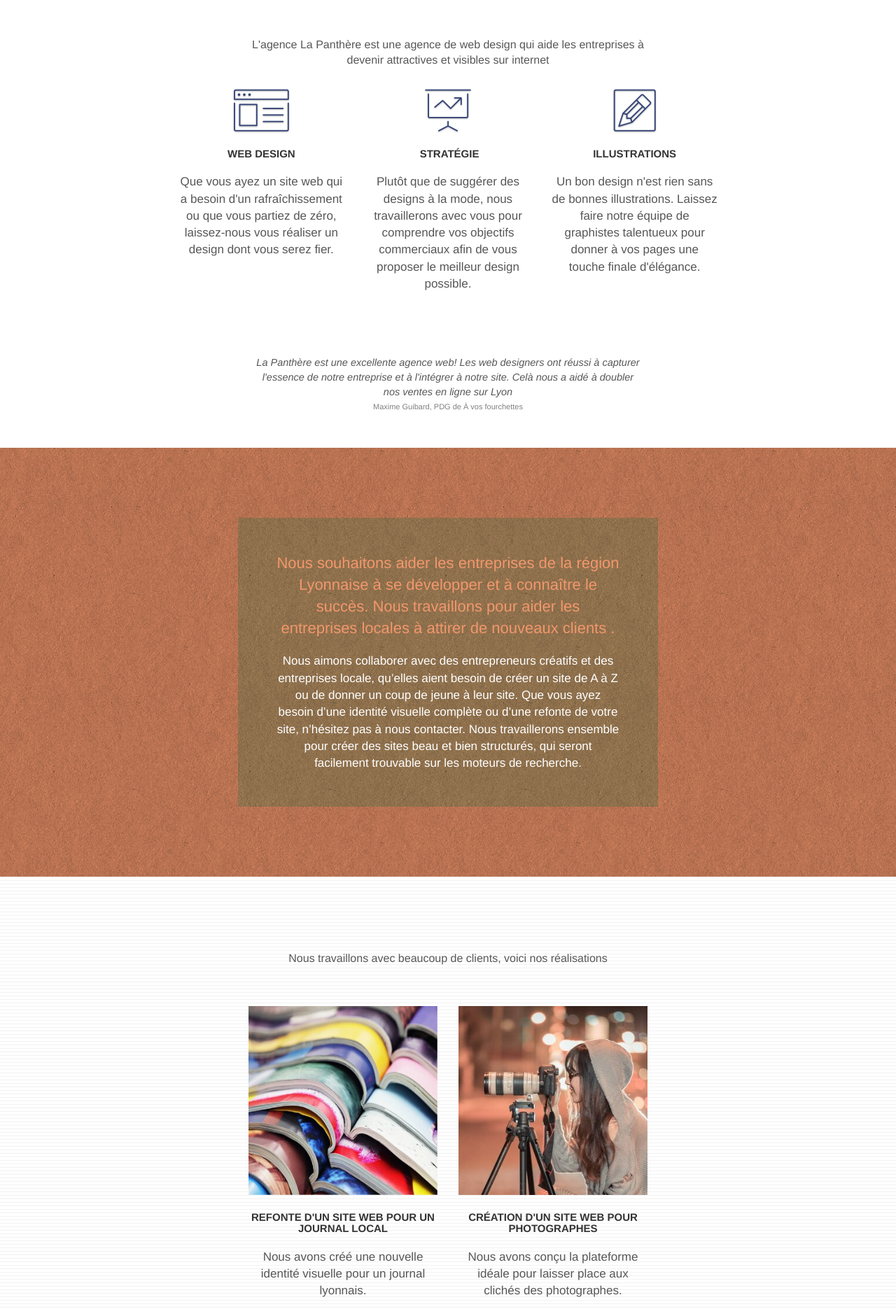
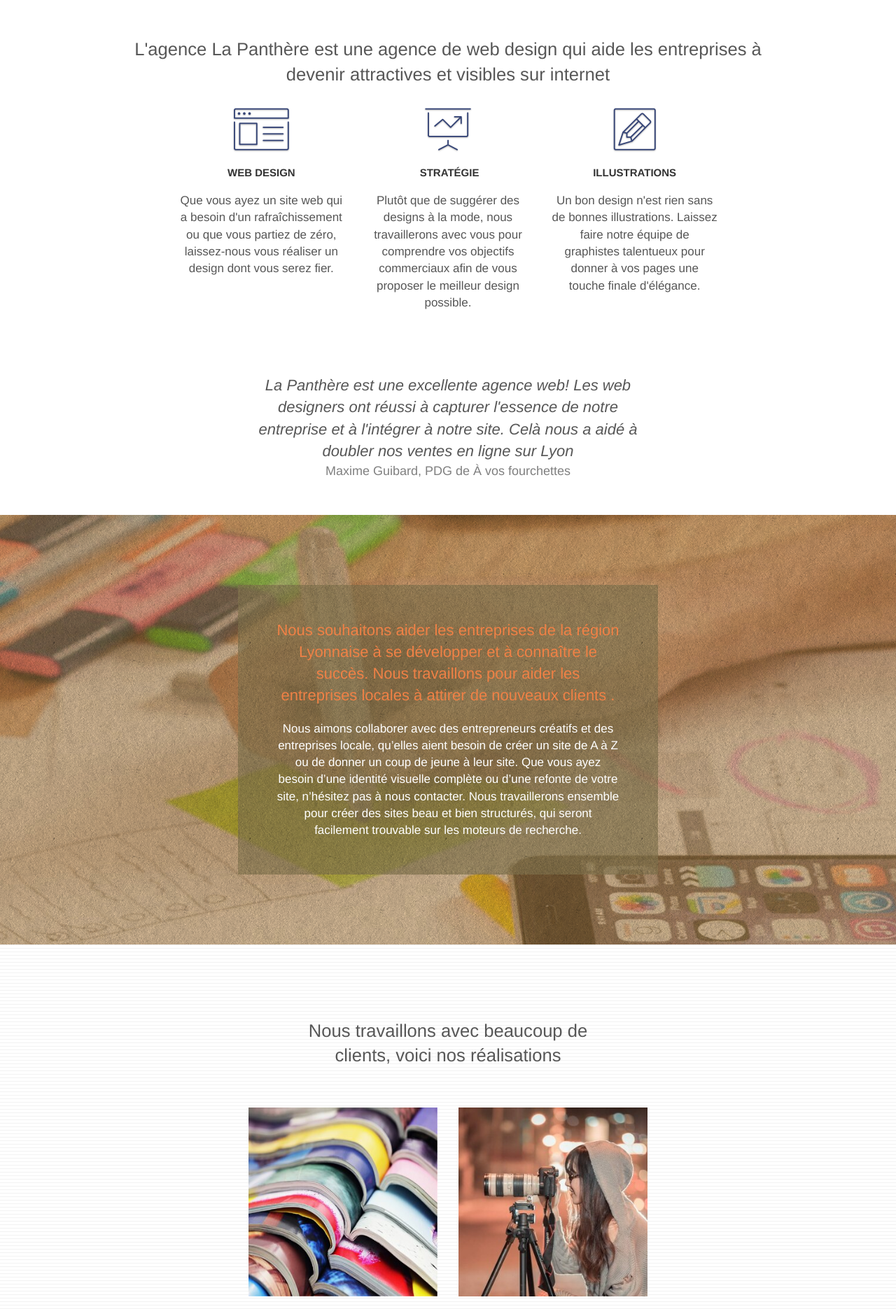
Before and after one commit to LEF202209/PROJET4-LA_PANTHERE, a plain HTML site: page index.html in a window 1280 px wide. Shown: the part 535-2406 px from the top of the page at 70% size. Drawn offline with Linux system fonts and the light colour scheme.

Commit message:
SEO-Accessibility 6

```diff
--- a/style.css
+++ b/style.css
@@ -363,28 +363,38 @@ a:hover {
 }
 
 .titre-1{
-    font-size:1.6rem;
-    margin:6px 20%;
+    font-size:25.6px;
+    margin:6px 2%;
 }
 
 .titre-2{
-    font-size:1.6rem;
+    font-size:25.6px;
     margin:6px 27%;
 }
 
 .citation {
-    font-size:1.45rem;
+    font-size:22px;
     margin:0 8%;
     font-style:italic;
 }
 
 small {
-    font-size:1.1rem;
-}
+    font-size:18px;}
 
 .email-contact
 {
-    font-size:14px;
+    font-size:16px;
+}
+
+h3{
+    max-width:300px;
+    margin:auto;
+}
+
+.images{
+    display: flex;
+    justify-content: center;
+    object-fit: cover;
 }
 
 
@@ -800,15 +810,18 @@ h4 {
 }
 
 .bgc-atomic-tangerine {
-    background-color: #F3976C;
+    /* background-color: #F3976C; */
+    background-color:#f08146;
 }
 
 .tc-white {
-    color: #F3976C!important;
+    /* color: #F3976C!important; */
+    color: #f08146!important;
 }
 
 .btn-atomic-tangerine {
-    background: #F3976C;
+    /* background: #F3976C; */
+    background: #f08146;
     color: #FFFFFF!important;
 }
 
@@ -826,7 +839,8 @@ h4 {
 }
 
 .ltc-atomic-tangerine {
-    color: #F3976C!important;
+    /* color: #F3976C!important; */
+    color:#f08146!important;
 }
 
 .ltc-atomic-tangerine:hover {
@@ -851,7 +865,7 @@ h4 {
 }
 
 .bg-presentation {
-    background-image: url("img/image_de_presentation.jpg");
+    background-image: url("img/image-de-presentation.jpg");
 }
 
 @media (max-width: 1024px) {
```
